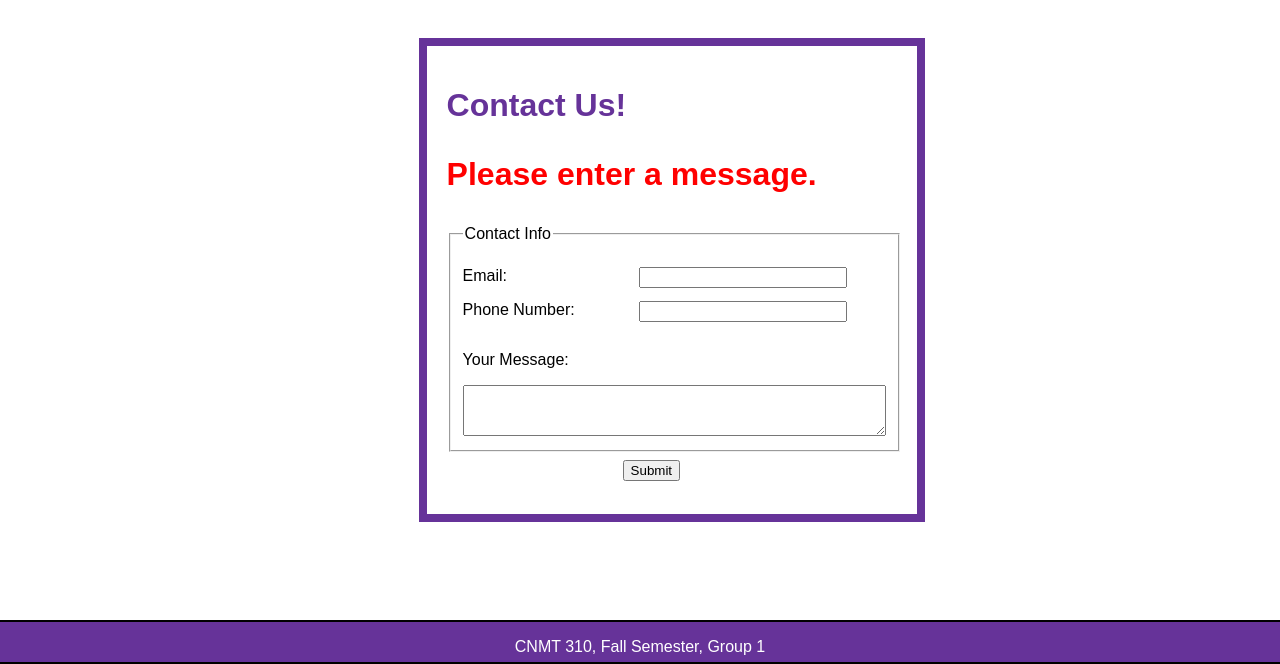
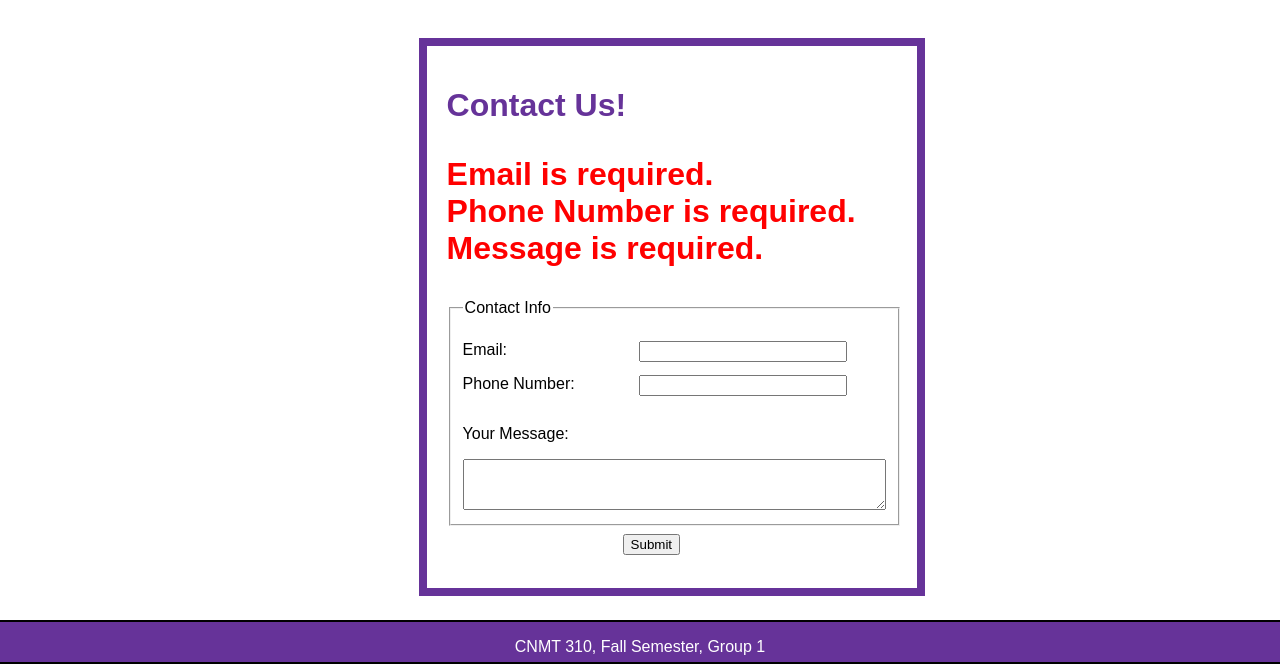
Before and after one commit to nwarr923/Production-Programming-Website, a PHP site: page /thankYou.php in a window 1280 px wide. Shown: the part 136-800 px from the top of the page. Run offline with PHP 8.4, Linux system fonts and the light colour scheme; data that the repository does not hold is empty.

Commit message:
Update thankYou.php
Updating validation of fields and added the dbEsc method call

```diff
--- a/thankYou.php
+++ b/thankYou.php
@@ -1,67 +1,68 @@
 <?php
-// get the data from the form
 
 $email;
 $phone_number;
 $message;
-
 $error_message = '';
 
-if(isset($_POST['email']))
-{
+// Check email field
+if (isset($_POST['email'])) {
     $email = $_POST['email'];
 
-    if ( empty($email) )
-    {
-        $error_message = 'Email is a required field.';
+    // Check if empty
+    if (empty($email)) {
+        $error_message = 'Email is required.<br/>';
+    }
+    else {
+        // Filter values
+        $email = filter_var($email, FILTER_SANITIZE_EMAIL);
+        $email = filter_var($email, FILTER_VALIDATE_EMAIL);
+        if ($email == FALSE){
+            $error_message = 'Invalid Email.<br/>';
         }
     }
-else
-{
-    $error_message = 'Email is a required field.';
+}
+else {
+    $error_message = 'Email is required.<br/>';
 }
 
- if(isset($_POST['phone_number']))
-{
+// Check phone number field
+if (isset($_POST['phone_number'])) {
     $phone_number = $_POST['phone_number'];
 
-    if ( empty($phone_number) )
+    // Check if empty
+    if (empty($phone_number)) {
+        $error_message = $error_message . 'Phone Number is required.<br/>';
+    }
+    else {
+        // Filter values
+        $phone_number = filter_var($phone_number, FILTER_SANITIZE_NUMBER_INT);
+        $phone_number = filter_var($phone_number, FILTER_VALIDATE_INT);
+        if ($phone_number == FALSE)
         {
-        $error_message = 'Phone Number is a required field.';
+            $error_message = $error_message . 'Invalid Phone Number.<br/>';
         }
     }
-else
-{
-    $error_message = 'Phone Number is a required field.';
+}
+else {
+    $error_message = $error_message . 'Phone Number is required.<br/>';
 }
 
-if(isset($_POST['message']))
-{
+// Check message field
+if (isset($_POST['message'])) {
     $message = $_POST['message'];
 
-    if ( empty($message) ) {
-        $error_message = 'Please enter a message.';
+    // Check if empty
+    if (empty($message)) {
+        $error_message = $error_message . 'Message is required.<br/>';
+    }
+    else {
+        // Filter values
+        $phone_number = filter_var($message, FILTER_SANITIZE_NUMBER_INT);
     }
 }
-else
-{
-    $error_message = 'Please enter a message.';
-}
-
-
-
-    $phone_number = filter_var($phone_number, FILTER_SANITIZE_NUMBER_INT);
-    $email = filter_var($_POST['email'], FILTER_SANITIZE_EMAIL);
-    $message = filter_var($message, FILTER_SANITIZE_STRING);
-
-
-    $phone_number = filter_var($phone_number, FILTER_VALIDATE_INT);
-    $email = filter_var($email, FILTER_VALIDATE_EMAIL);
-
-
-    if(!$phone_number || !$email )
-    {
-        $error_message = 'Please enter a message.';
+else {
+    $error_message = $error_message . 'Message is required.<br/>';
 }
 
 // if an error message exists, go to the Contact us page
@@ -82,12 +83,13 @@ else
 	exit;
 }
 
+$email_safe = $db->dbEsc($email);
+$message_safe = $db->dbEsc($message);
+$phone_number_safe = $db->dbEsc($phone_number);
+
 //message max length 250 characters in table
-	$query = "INSERT INTO contactInfo values(1, $email , $phone_number , $message')";
+$query = "INSERT INTO contactInfo values(1, $email_safe , $phone_number_safe , $message_safe')";
 $result = $db->dbCall($query);
-
-	//var_dump($result); should be rows affected == 1
-
 
 require_once("Template.php");
 
```
Lines whose indentation alone changed are shown as unchanged.
